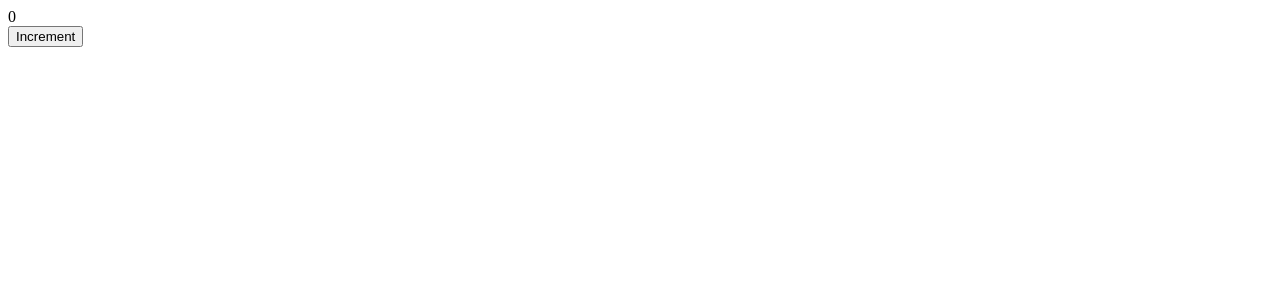
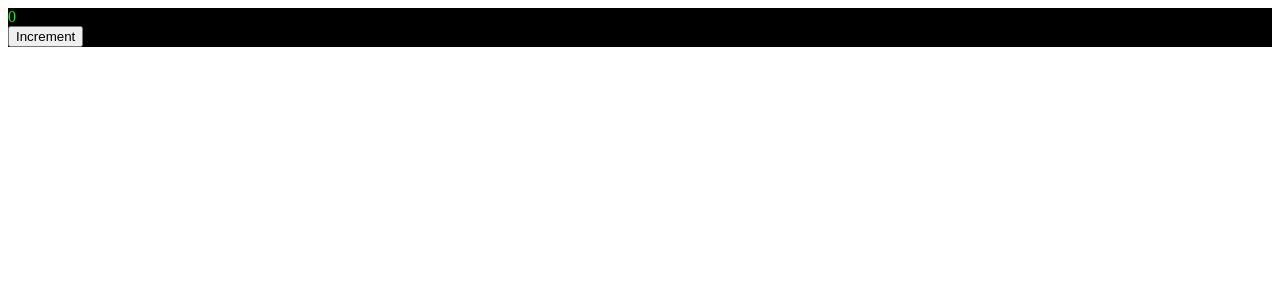
Before and after one commit to HackerLime/amazing-repo, a React app: page / in a window 1280 px wide. Shown: the top 300 px of the page. Built offline with nearby package versions, Linux system fonts and the light colour scheme.

Commit message:
added stylelint and MiniCssExtractPlugin in webpack config

```diff
--- a/package.json
+++ b/package.json
@@ -27,12 +27,18 @@
     "@types/react-dom": "^19.1.6",
     "@types/webpack": "^5.28.5",
     "babel-loader": "^10.0.0",
+    "css-loader": "^7.1.2",
     "eslint": "^9.29.0",
     "eslint-config-prettier": "^10.1.5",
     "eslint-plugin-react": "^7.37.5",
     "globals": "^16.2.0",
     "html-webpack-plugin": "^5.6.3",
+    "mini-css-extract-plugin": "^2.9.2",
     "prettier": "3.5.3",
+    "style-loader": "^4.0.0",
+    "stylelint": "^16.21.0",
+    "stylelint-config-standard": "^38.0.0",
+    "stylelint-scss": "^6.12.1",
     "ts-loader": "^9.5.2",
     "ts-node": "^10.9.2",
     "typescript": "^5.8.3",
--- /dev/null
+++ b/src/app/App.module.css
@@ -0,0 +1,4 @@
+.app {
+    background-color: black;
+    color: lime;
+}
--- a/src/app/App.tsx
+++ b/src/app/App.tsx
@@ -1,10 +1,10 @@
 import { useState } from 'react';
-
+import cls from './App.module.css';
 export const App = () => {
     const [num, setNum] = useState(0);
 
     return (
-        <div>
+        <div className={cls.app}>
             <div>{num}</div>
             <button onClick={() => setNum((prev) => prev + 1)}>
                 Increment
--- /dev/null
+++ b/src/global.d.ts
@@ -0,0 +1,4 @@
+declare module '*.module.css' {
+    const classes: { readonly [key: string]: string };
+    export default classes;
+}
--- /dev/null
+++ b/src/index.css
@@ -0,0 +1,10 @@
+* {
+    padding: 0;
+    margin: 0;
+    box-sizing: border-box;
+}
+
+body {
+    background-color: black;
+    color: lime;
+}
--- a/src/main.tsx
+++ b/src/main.tsx
@@ -1,4 +1,5 @@
 import ReactDOM from 'react-dom/client';
 import { App } from './app/App';
+
 const root = ReactDOM.createRoot(document.getElementById('root'));
 root.render(<App />);
```
Also changed, not shown: .stylelintrc.json (added), 2 other files (tests, documents, lock files or other folders).
